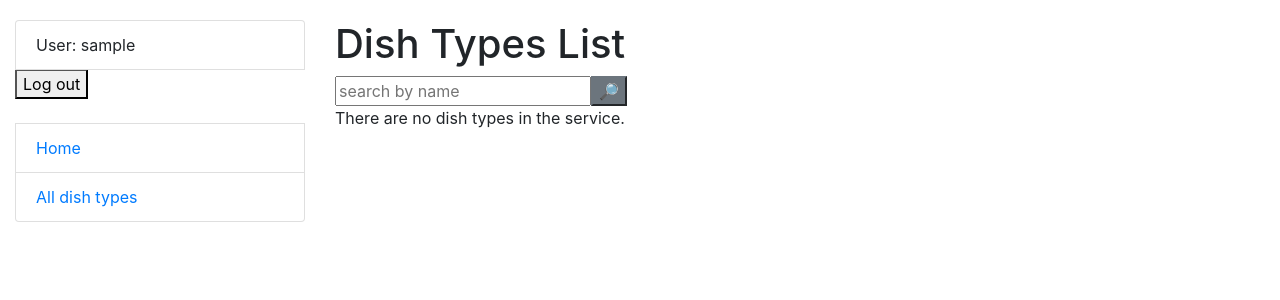
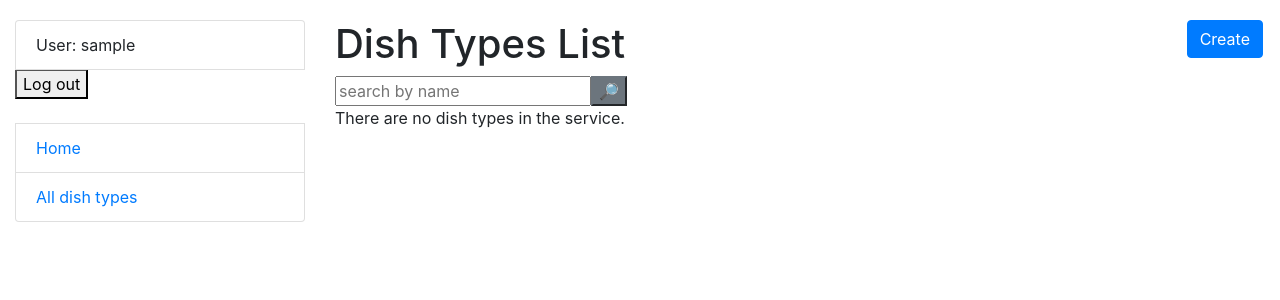
Before and after one commit to Dmitriy527/restaurant-kitchen-mate, a Django app: page /dish-types/ in a window 1280 px wide. Shown: the top 300 px of the page. Run offline with Django 5.2, Linux system fonts and the light colour scheme; the visitor is signed in with stand-in values (Sample User, id 1); data that the repository does not hold is empty; some libraries are stand-ins or nearby versions.

Commit message:
Add a create button to the dish_type_list.html page

```diff
--- a/templates/kitchen/dish_types_list.html
+++ b/templates/kitchen/dish_types_list.html
@@ -3,6 +3,9 @@
 {% block content %}
   <h1>
     Dish Types List
+    <a href="{% url "kitchen_core:dish-types-create" %}" class="btn btn-primary link-to-page">
+      Create
+    </a>
   </h1>
 
   {% include "includes/search_field.html" %}
```
